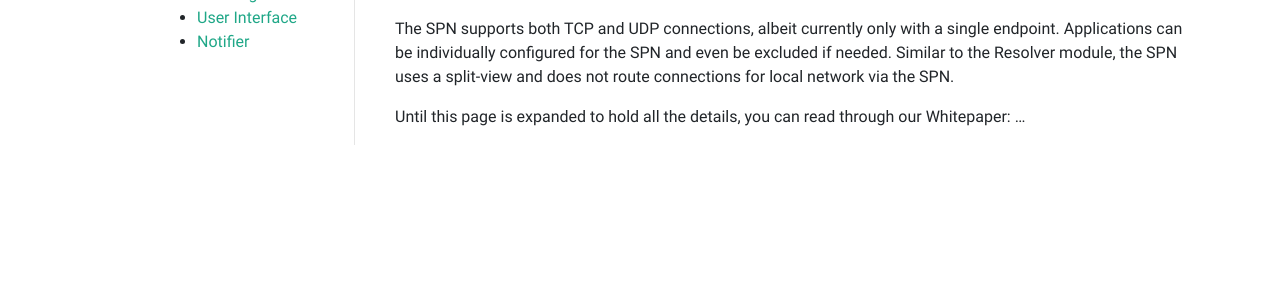
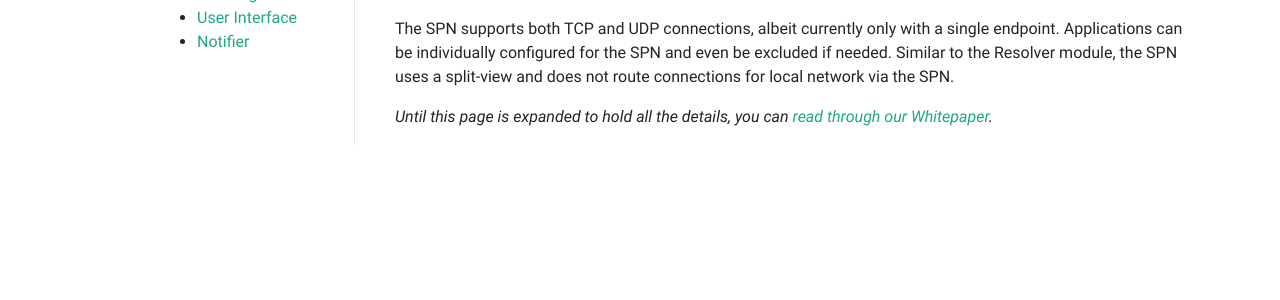
Before and after one commit to safing/docs, a Jekyll site: the page built from portmaster/architecture/modules/spn/index.md, in a window 1280 px wide. Shown: the part 415-715 px from the top of the page. Built offline with Jekyll 4.4.1, drawn with Linux system fonts in a browser that asks for light colours; part of the change alters nothing that is shown.

```diff
--- a/portmaster/architecture/modules/spn/index.md
+++ b/portmaster/architecture/modules/spn/index.md
@@ -9,4 +9,4 @@ Depending on your threat model, the SPN can be configured with different routing
 
 The SPN supports both TCP and UDP connections, albeit currently only with a single endpoint. Applications can be individually configured for the SPN and even be excluded if needed. Similar to the Resolver module, the SPN uses a split-view and does not route connections for local network via the SPN.
 
-Until this page is expanded to hold all the details, you can read through our Whitepaper: ...
+_Until this page is expanded to hold all the details, you can [read through our Whitepaper]({{ site.whitepaper_url }})._
```
